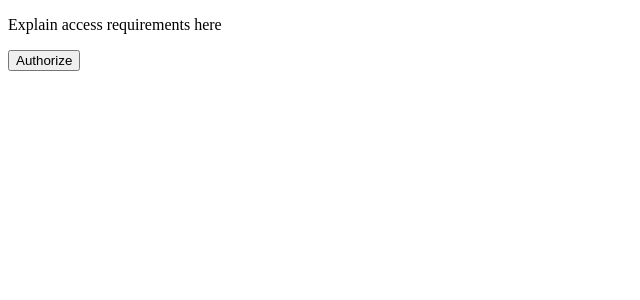
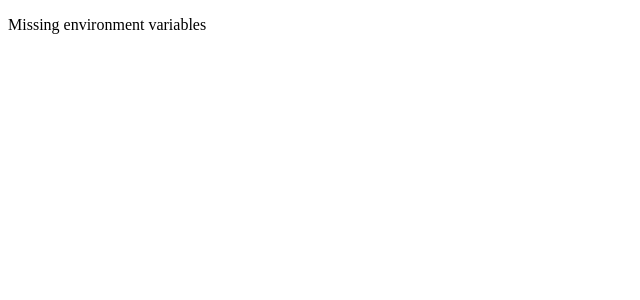
Before and after one commit to DulanjaT/SpotifyTeamProject, a React (Vite) app in the folder Spotify_Playlist_App/: page / in a window 1280 px wide. Shown: the top 300 px of the page, without its empty margins (0-640 px from the left). Built offline with nearby package versions, Linux system fonts and the light colour scheme; no server answers.

Commit message:
Add installation instructions, add warning when environment variables are missing

```diff
--- a/Spotify_Playlist_App/src/index.jsx
+++ b/Spotify_Playlist_App/src/index.jsx
@@ -9,6 +9,7 @@ import App from "./pages/App";
 
 //Temporarily disabled strict mode because current configuration will duplicate token requests, need to determine if this is a design issue on my part
 //https://react.dev/reference/react/useState#caveats
+//GetToken path must match Spotify redirect URI
 createRoot(document.getElementById('root')).render(
 	//<StrictMode>
 		<BrowserRouter>
--- a/Spotify_Playlist_App/src/pages/login/Authorize.jsx
+++ b/Spotify_Playlist_App/src/pages/login/Authorize.jsx
@@ -3,6 +3,12 @@ import authorizePKCE from "../../spotify/auth/authorizePKCE";
 
 export default function Authorize()
 {
+	if (!import.meta.env.VITE_SPOTIFY_CLIENT_ID
+		|| !import.meta.env.VITE_SPOTIFY_REDIRECT_URI
+		|| !import.meta.env.VITE_SPOTIFY_SCOPE)
+		return (
+			<p>Missing environment variables</p>
+		);
 	if (window.localStorage.getItem("accessToken")
 		&& window.localStorage.getItem("refreshToken")
 		&& window.localStorage.getItem("tokenExpiration"))
```
Also changed, not shown: 1 other file (tests, documents, lock files or other folders).
